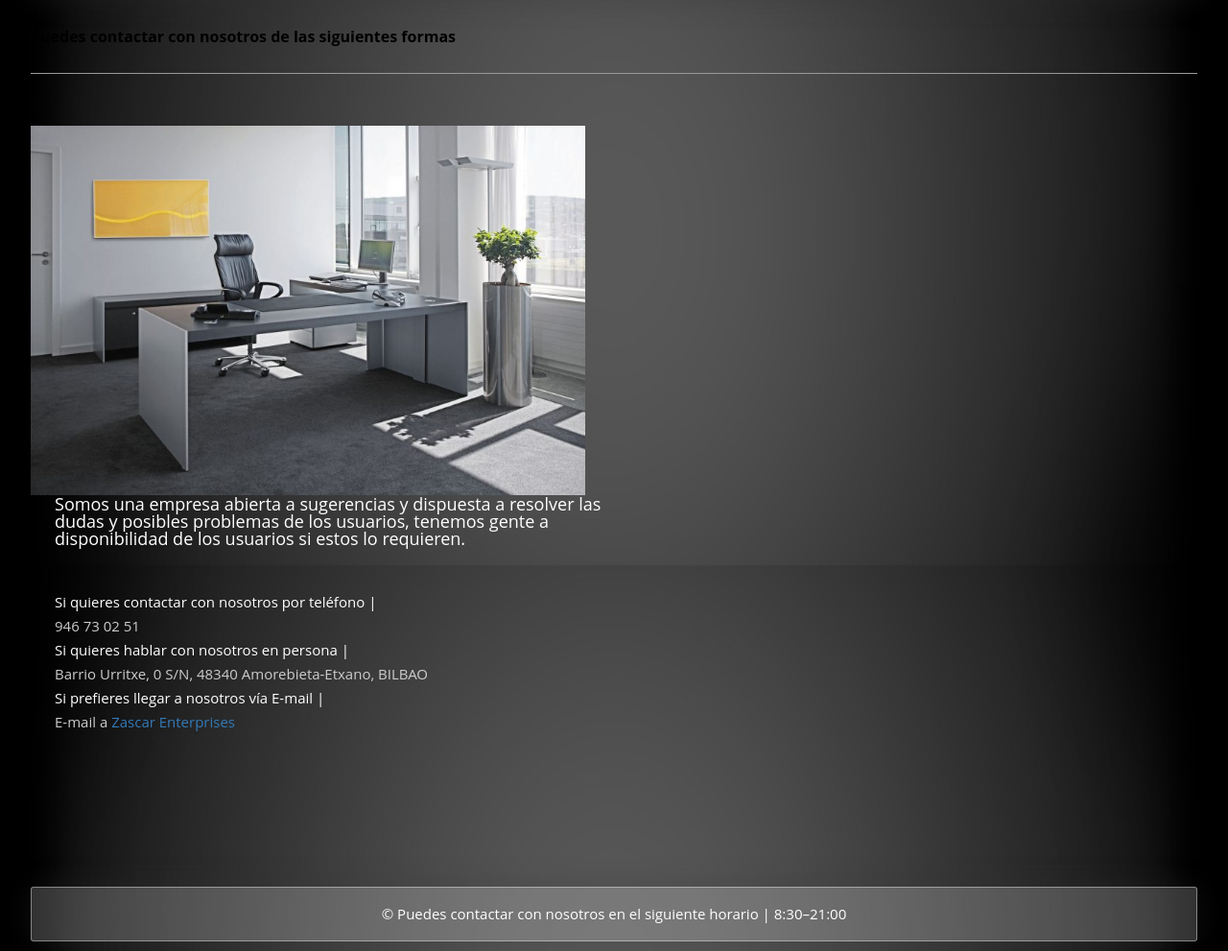
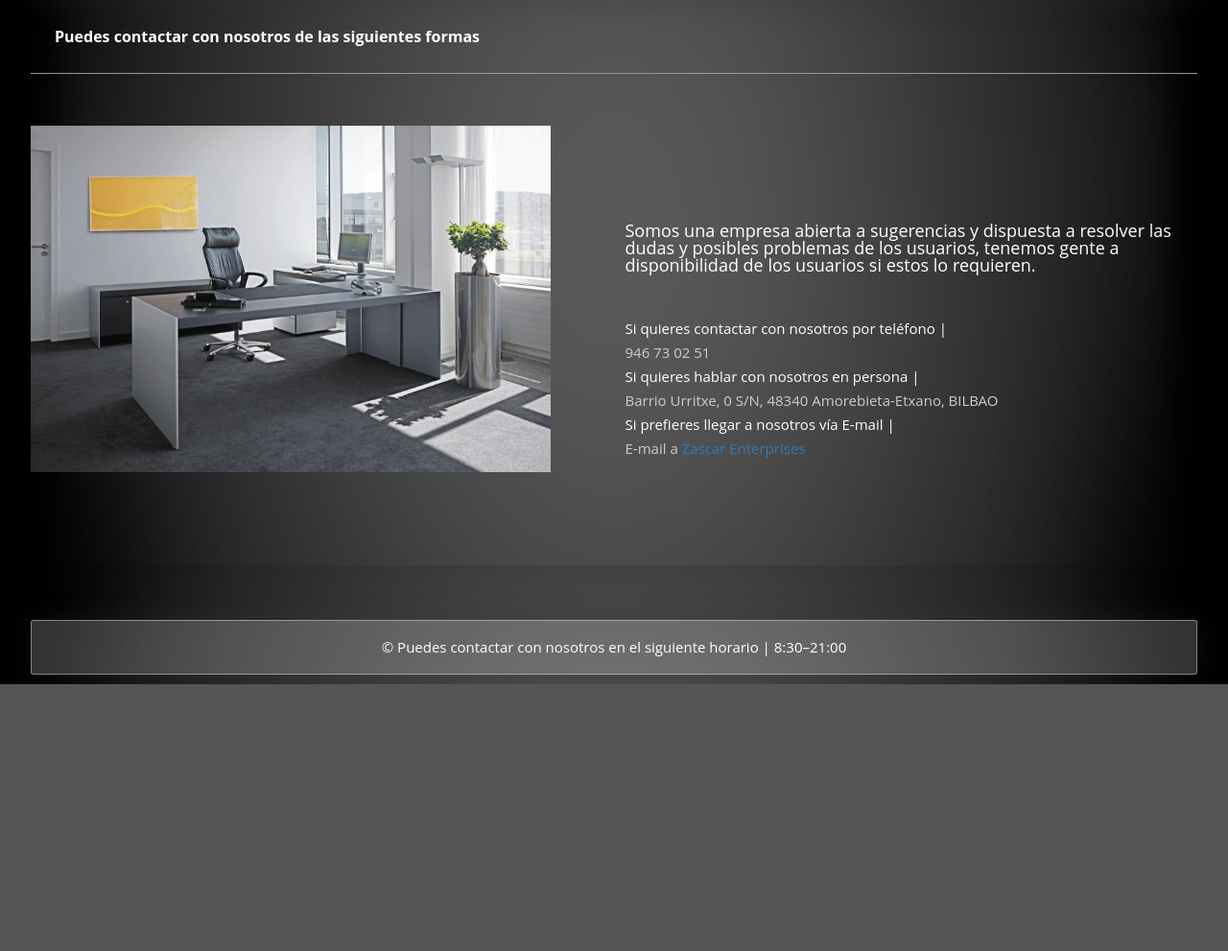
Before and after one commit to Chow22/ZASCAR, a PHP site: page /contacto.php in a window 1280 px wide. Shown: the part 211-1202 px from the top of the page at 96% size. After the commit the page ends 924 px from the top, so only its background shows below. Run offline with PHP 8.4, Linux system fonts and the light colour scheme; some libraries are stand-ins or nearby versions.

Commit message:
correcion link contacto de footer

```diff
--- a/public_html/contacto.php
+++ b/public_html/contacto.php
@@ -32,13 +32,13 @@
                 <ul>
                     <li><a href="index.php">Home</a></li>
                     <li><a href="informacion.php">Información</a></li>
-                    <li><a href="#">¿Quiéres conocer los viajes?</a></li>
+                    <li><a href="vista/listarTrayectos.php">¿Quiéres conocer los viajes?</a></li>
                 </ul>
 
             </nav>
         </header>
         <section>
-            <strong>Puedes contactar con nosotros de las siguientes formas</strong>
+            <strong class="strindex">Puedes contactar con nosotros de las siguientes formas</strong>
         </section>
         <section id="pageContent">
                 <section class="section-white">
--- a/public_html/css/style.css
+++ b/public_html/css/style.css
@@ -377,8 +377,8 @@
 }
 .contacto p{
     color: white;
-    width: 50%;
-    float: left;
+    width: 47%;
+    float: right;
     margin-bottom: 10px;
 }
 .contacto p.contenido{
@@ -390,7 +390,7 @@
 }
 .contacto img{
     max-width:100%;
-    width: 50%;
+    width: 47%;
     padding-right: 30px;
     float: left;
 }
--- a/public_html/informacion.php
+++ b/public_html/informacion.php
@@ -48,7 +48,7 @@
             </main>
         </section>
         <footer>
-            <p>&copy; Puedes contactar con nosotros en el siguiente enlace | <a href="/" target="_blank" rel="nofollow">Contacto</a></p>
+            <p>&copy; Puedes contactar con nosotros en el siguiente enlace | <a href="contacto.php">Contacto</a></p>
         </footer>
 
 
```
